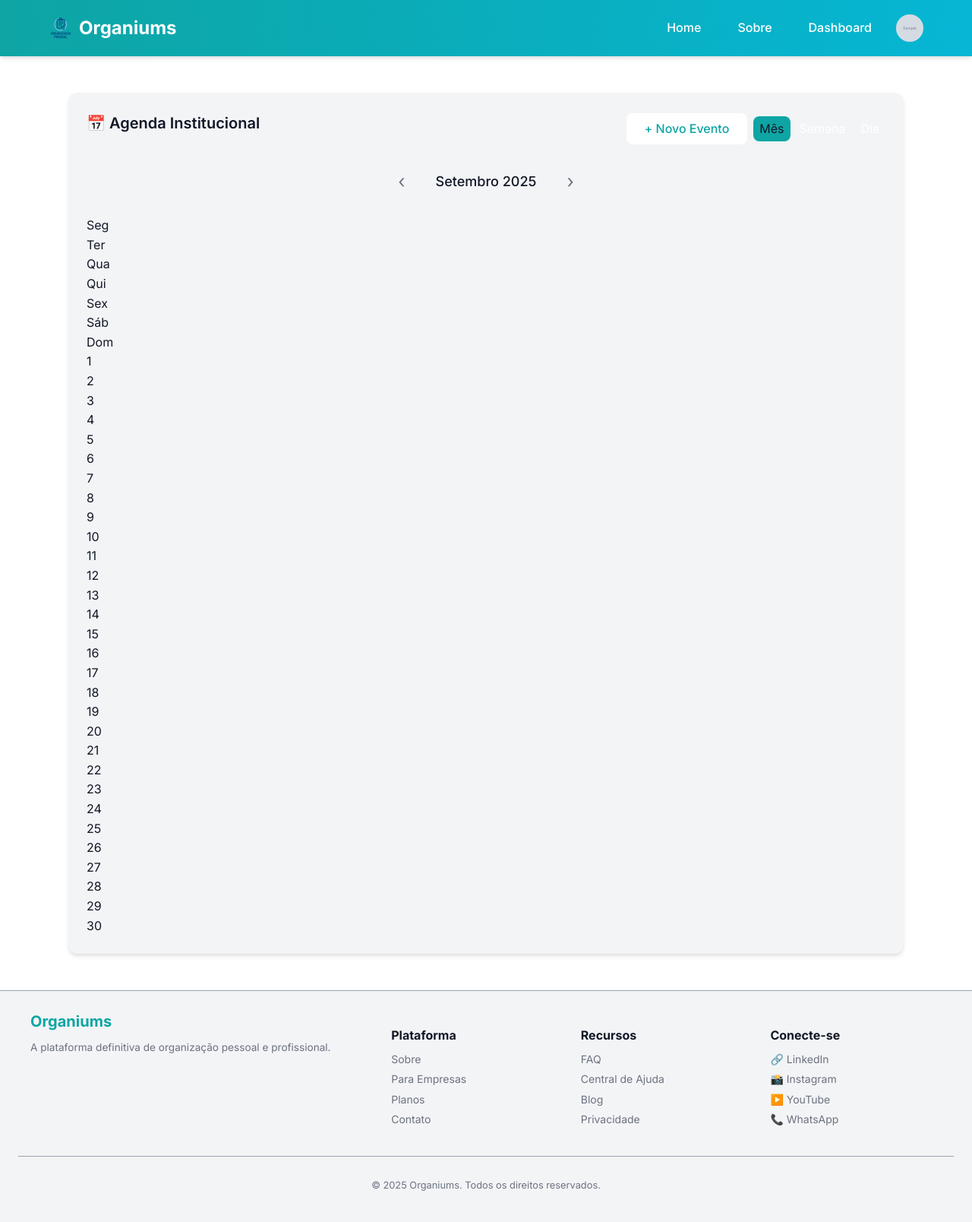
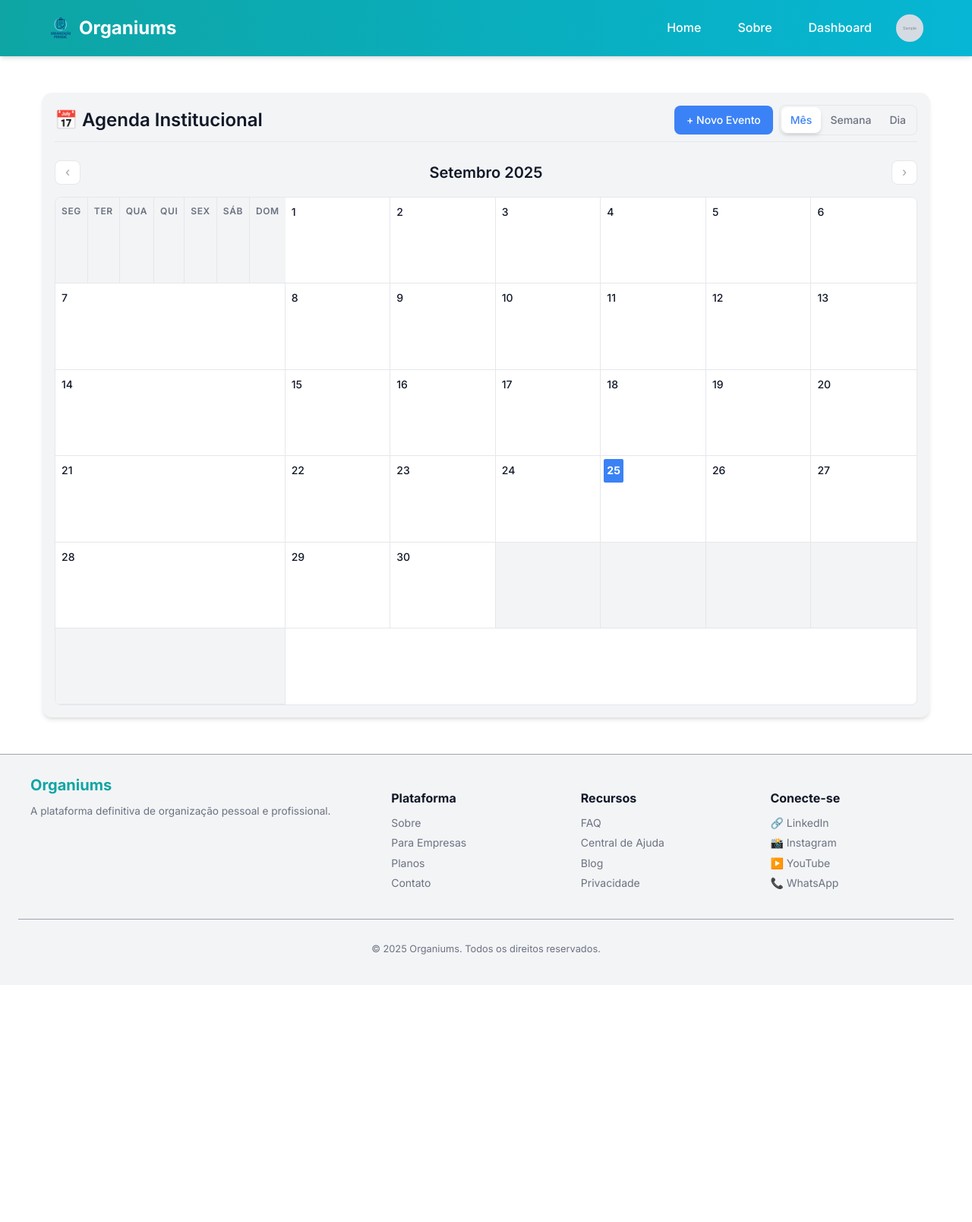
Before and after one commit to esquivelluiz964/organiumsv2, a Flask app: page /client/calendar in a window 1280 px wide. Shown: the whole page at 76% size. After the commit the page ends 1256 px from the top, so only its background shows below. Run offline with Flask 3, Linux system fonts and the light colour scheme; a user stored in the database is signed in; data comes from the database, SQL or seed files in the repository; both versions use the stored data as it was after the commit; tables that the repository leaves empty hold one stand-in row (values such as "Sample post"); grey boxes marked "Sample" are stand-in pictures.

Commit message:
padronizar o site

```diff
--- a/app/static/css/calendar.css
+++ b/app/static/css/calendar.css
@@ -1,23 +1,39 @@
-/* ---------- Layout Geral ---------- */
-.container.client-section {
-  max-width: 1100px;
-  margin: 0 auto;
-  padding: var(--spacing-lg);
-  font-family: var(--font-body);
+/* variáveis específicas do calendário */
+:root {
+  --calendar-header-bg: var(--bg-light);
+  --calendar-border: var(--border);
+  --calendar-day-hover: var(--bg-light);
+  --calendar-weekend-bg: var(--bg-light);
+  --calendar-today-bg: var(--info-bg);
+  --calendar-today-border: var(--info);
+  --calendar-cell-height: 100px;
 }
 
-/* ---------- Header ---------- */
+/* Container principal da seção cliente */
+.container.client-section {
+  max-width: var(--container-width);
+  margin: 0 auto;
+  padding: var(--spacing-md);
+  font-family: var(--font-alt);
+  font-size: var(--text-sm);
+  color: var(--fg);
+}
+
+/* Cabeçalho do calendário */
 .calendar-header {
   display: flex;
   justify-content: space-between;
   align-items: center;
   margin-bottom: var(--spacing-md);
+  padding-bottom: var(--spacing-sm);
+  border-bottom: 1px solid var(--calendar-border);
 }
 
 .calendar-header h1 {
-  font-size: var(--text-xl);
+  font-size: var(--text-2xl);
   font-weight: 600;
   color: var(--fg);
+  margin: 0;
 }
 
 .calendar-actions {
@@ -26,207 +42,304 @@
   gap: var(--spacing-sm);
 }
 
-/* View selector */
+/* Botão novo evento (reutilize classe .btn, .btn-primary) */
+.btn-primary {
+  background: var(--info);
+  color: #fff;
+  border: none;
+  padding: var(--spacing-sm) var(--spacing-md);
+  border-radius: var(--radius);
+  font-weight: 500;
+  font-size: var(--text-sm);
+  transition: var(--transition);
+}
+
+.btn-primary:hover {
+  background: var(--brand-dark);
+}
+
+/* Seletor de visualização (dias, semanas etc) */
 .view-selector {
   display: flex;
-  gap: var(--spacing-xs);
+  background: var(--bg-light);
+  border-radius: var(--radius);
+  padding: 2px;
+  border: 1px solid var(--calendar-border);
 }
 
 .btn-view {
-  background: var(--gray-100);
-  border: 1px solid var(--gray-300);
-  padding: var(--spacing-xs) var(--spacing-sm);
+  background: transparent;
+  border: none;
+  padding: 0.375rem 0.75rem;
   border-radius: var(--radius);
+  font-weight: 500;
+  font-size: var(--text-sm);
+  color: var(--muted);
   cursor: pointer;
   transition: var(--transition);
 }
 
 .btn-view.active {
-  background: var(--brand-primary);
-  color: var(--fg-inverse);
-  border-color: var(--brand-primary-dark);
+  background: var(--surface);
+  color: var(--info);
+  box-shadow: var(--shadow);
 }
 
-/* ---------- Navegação ---------- */
+.btn-view:hover:not(.active) {
+  background: var(--bg-light);
+}
+
+/* Navegação de mês */
 .calendar-nav {
   display: flex;
-  justify-content: center;
+  justify-content: space-between;
   align-items: center;
-  margin: var(--spacing-md) 0;
-  gap: var(--spacing-lg);
+  margin-bottom: var(--spacing-sm);
+  padding: var(--spacing-sm) 0;
 }
 
 .calendar-nav h2 {
-  font-size: var(--text-lg);
-  font-weight: 500;
+  font-size: var(--text-xl);
+  font-weight: 600;
   color: var(--fg);
+  margin: 0;
 }
 
 .nav-btn {
-  background: none;
-  border: none;
-  font-size: 1.5rem;
+  background: var(--surface);
+  border: 1px solid var(--calendar-border);
+  color: var(--muted-light);
+  width: 32px;
+  height: 32px;
+  border-radius: var(--radius);
+  font-size: var(--text-md);
   cursor: pointer;
-  color: var(--muted);
+  display: flex;
+  align-items: center;
+  justify-content: center;
   transition: var(--transition);
 }
 
 .nav-btn:hover {
-  color: var(--fg);
+  background: var(--bg-light);
+  border-color: var(--muted);
 }
 
-/* ---------- Grade do Calendário ---------- */
-/* ---------- Grade do Calendário ---------- */
+/* Grade mensal */
 .calendar {
+  border: 1px solid var(--calendar-border);
+  border-radius: var(--radius);
+  overflow: hidden;
+  background: var(--surface);
+}
+
+.month-grid {
+  display: flex;
+  flex-direction: column;
+}
+
+.calendar-weekdays {
   display: grid;
   grid-template-columns: repeat(7, 1fr);
-  border: 1px solid var(--gray-300);
-  border-radius: var(--radius-lg);
-  overflow: hidden;
-  background: var(--bg-light);
+  background: var(--calendar-header-bg);
+  border-bottom: 1px solid var(--calendar-border);
 }
 
-.calendar .day {
-  border: 1px solid var(--gray-200);
-  min-height: 110px;
+.weekday {
+  padding: var(--spacing-sm);
+  text-align: center;
+  font-weight: 600;
+  color: var(--muted);
+  font-size: var(--text-xs);
+  text-transform: uppercase;
+  letter-spacing: 0.05em;
+  border-right: 1px solid var(--calendar-border);
+}
+
+.weekday:last-child {
+  border-right: none;
+}
+
+.month-grid {
+  display: grid;
+  grid-template-columns: repeat(7, 1fr);
+}
+
+.month-cell {
+  min-height: var(--calendar-cell-height);
+  border-right: 1px solid var(--calendar-border);
+  border-bottom: 1px solid var(--calendar-border);
+  background: var(--surface);
+  position: relative;
   padding: var(--spacing-xs);
-  position: relative;
+}
+
+.month-cell:nth-child(7n) {
+  border-right: none;
+}
+
+.month-cell.empty-cell {
+  background: var(--calendar-weekend-bg);
+}
+
+.month-cell .today {
+  background: var(--calendar-today-bg);
+  font-weight: 700;
+}
+
+.date-header {
   font-size: var(--text-sm);
+  font-weight: 500;
+  margin-bottom: var(--spacing-xs);
+  padding: var(--spacing-xs) var(--spacing-xs);
+  border-radius: 2px;
+}
+
+.date-header.today {
+  background: var(--calendar-today-border);
+  color: #fff;
+  display: inline-block;
+  min-width: 1.5rem;
+  text-align: center;
+}
+
+/* Container de eventos dentro do dia */
+.events-container {
+  min-height: calc(var(--calendar-cell-height) - 30px);
+}
+
+/* Evento no calendário */
+.calendar-event {
+  background: var(--info);
+  color: #fff;
+  padding: var(--spacing-xs) var(--spacing-xs);
+  border-radius: 2px;
+  font-size: 0.7rem;
+  margin-bottom: var(--spacing-xs);
+  cursor: pointer;
+  transition: var(--transition);
+  border-left: 2px solid var(--brand-secondary);
+  white-space: nowrap;
+  overflow: hidden;
+  text-overflow: ellipsis;
+  line-height: 1.2;
+}
+
+.calendar-event:hover {
+  opacity: 0.9;
+  transform: translateX(1px);
+}
+
+/* Visualização semanal */
+.week-wrapper {
+  display: grid;
+  grid-template-columns: repeat(7, 1fr);
+  border: 1px solid var(--calendar-border);
+  border-radius: var(--radius);
+  overflow: hidden;
+}
+
+.week-col {
+  border-right: 1px solid var(--calendar-border);
+  min-height: 400px;
+  padding: var(--spacing-sm);
+}
+
+.week-col:last-child {
+  border-right: none;
+}
+
+.week-day-title {
+  font-weight: 600;
+  font-size: var(--text-sm);
+  margin-bottom: var(--spacing-sm);
+  padding-bottom: var(--spacing-xs);
+  border-bottom: 1px solid var(--calendar-border);
+  text-align: center;
+}
+
+/* Visualização diária */
+.day-wrapper {
+  border: 1px solid var(--calendar-border);
+  border-radius: var(--radius);
+  overflow: hidden;
+}
+
+.day-col {
+  padding: var(--spacing-sm);
+}
+
+.hours-grid {
+  display: flex;
+  flex-direction: column;
+}
+
+.hour-row {
+  padding: var(--spacing-sm);
+  border-bottom: 1px solid var(--calendar-day-hover);
+  font-size: var(--text-xs);
+  color: var(--muted);
+  min-height: 60px;
+}
+
+.hour-row:last-child {
+  border-bottom: none;
+}
+
+/* Drag & Drop estados */
+.drag-over {
+  background: var(--info-bg) !important;
+  border: 2px dashed var(--info) !important;
+}
+
+.dragging {
+  opacity: 0.5;
+}
+
+/* Modal de evento calendar (reaproveita .modal / .modal-content) */
+/* Caso precise sobrescrever internações, use algo como: */
+.calendar-modal .modal-content {
+  background: var(--surface);
+}
+
+/* Formulário no modal */
+.form-group {
+  margin-bottom: var(--spacing-md);
+}
+
+.form-group label {
+  display: block;
+  margin-bottom: var(--spacing-xs);
+  font-weight: 500;
+  color: var(--muted);
+  font-size: var(--text-sm);
+}
+
+.form-group input,
+.form-group select,
+.form-group textarea {
+  width: 100%;
+  padding: var(--spacing-sm);
+  border: 1px solid var(--calendar-border);
+  border-radius: var(--radius);
+  font-size: var(--text-sm);
+  background: var(--surface);
+  color: var(--fg);
   transition: var(--transition);
 }
 
-.calendar .day:hover {
-  background: var(--gray-100);
+.form-group input:focus,
+.form-group select:focus,
+.form-group textarea:focus {
+  outline: none;
+  border-color: var(--info);
+  box-shadow: 0 0 0 2px rgba(59, 130, 246, 0.1);
 }
 
-/* Número do dia */
-.calendar .day .date {
-  font-weight: 600;
-  font-size: var(--text-md);
-  color: var(--fg);
-  margin-bottom: var(--spacing-xxs);
-}
-
-/* Dia atual */
-.calendar .day.today {
-  background: var(--brand-primary-light);
-  border: 2px solid var(--brand-primary);
-}
-
-/* ---------- Eventos ---------- */
-.calendar .event {
-  display: inline-block;
-  background: var(--brand-primary);
-  color: var(--fg-inverse);
-  font-size: var(--text-xs);
-  padding: var(--spacing-xxs) var(--spacing-xs);
-  border-radius: 999px; /* estilo pill */
-  margin: 2px 0;
-  white-space: nowrap;
-  overflow: hidden;
-  text-overflow: ellipsis;
-  cursor: pointer;
-  box-shadow: var(--shadow-sm);
-  transition: var(--transition);
-}
-
-.calendar .event:hover {
-  opacity: 0.9;
-  transform: scale(1.02);
-}
-
-/* Variações de cor para eventos */
-.event-success { background: var(--success); }
-.event-warning { background: var(--warning); }
-.event-danger  { background: var(--danger); }
-.event-info    { background: var(--info); }
-.event-dark    { background: var(--gray-700); }
-
-/* ---------- Dark Mode ---------- */
-[data-theme="dark"] .calendar {
-  background: var(--bg-dark);
-  border-color: var(--gray-700);
-}
-
-[data-theme="dark"] .calendar .day {
-  border-color: var(--gray-600);
-}
-
-[data-theme="dark"] .calendar .day:hover {
-  background: var(--gray-800);
-}
-
-/* Dia atual */
-.calendar .day.today {
-  background: var(--brand-primary-light);
-  border: 2px solid var(--brand-primary);
-}
-
-/* ---------- Eventos ---------- */
-.calendar .event {
-  display: inline-block;
-  background: var(--brand-primary);
-  color: var(--fg-inverse);
-  font-size: var(--text-xs);
-  padding: var(--spacing-xxs) var(--spacing-xs);
-  border-radius: var(--radius-sm);
-  margin: 2px 0;
-  white-space: nowrap;
-  overflow: hidden;
-  text-overflow: ellipsis;
-  cursor: pointer;
-}
-
-/* ---------- Modal ---------- */
-.modal {
-  display: none;
-  position: fixed;
-  z-index: 1000;
-  padding-top: 50px;
-  left: 0;
-  top: 0;
-  width: 100%;
-  height: 100%;
-  overflow: auto;
-  background: var(--overlay);
-}
-
-.modal-content {
-  background: var(--bg-light);
-  margin: auto;
-  padding: var(--spacing-lg);
-  border-radius: var(--radius-lg);
-  max-width: 500px;
-  box-shadow: var(--shadow-md);
-}
-
-.modal-content h2 {
-  margin-bottom: var(--spacing-md);
-  font-size: var(--text-lg);
-  color: var(--fg);
-}
-
-.modal-content .form-group {
-  margin-bottom: var(--spacing-sm);
-}
-
-.modal-content label {
-  font-size: var(--text-sm);
-  font-weight: 500;
-  color: var(--fg);
-  display: block;
-  margin-bottom: var(--spacing-xxs);
-}
-
-.modal-content input,
-.modal-content select,
-.modal-content textarea {
-  width: 100%;
-  padding: var(--spacing-xs) var(--spacing-sm);
-  border: 1px solid var(--gray-300);
-  border-radius: var(--radius);
-  font-size: var(--text-sm);
-  font-family: var(--font-body);
+.form-row {
+  display: grid;
+  grid-template-columns: 1fr 1fr;
+  gap: var(--spacing-sm);
 }
 
 .color-picker {
--- a/app/static/css/main.css
+++ b/app/static/css/main.css
@@ -41,14 +41,15 @@
   padding: var(--spacing-lg);
   text-align: center;
   color: var(--muted);
-  font-size: 0.875rem;
+  font-size: var(--text-sm);
   margin-top: var(--spacing-xl);
 }
 
+/* ---------- Botões ---------- */
 button {
   background: var(--brand-primary);
   border: none;
-  color: white;
+  color: #fff;
   padding: var(--spacing-sm) var(--spacing-md);
   border-radius: var(--radius);
   cursor: pointer;
--- a/app/static/css/vars.css
+++ b/app/static/css/vars.css
@@ -1,14 +1,19 @@
 :root {
-  /* ---------- Cores principais ---------- */
+  /* ---------- Tema: Cores Globais ---------- */
   --bg: #ffffff;
   --fg: #111827;
-  --brand-primary: #0ea5a4;   /* Turquesa principal */
-  --brand-secondary: #06b6d4; /* Turquesa clara */
-  --brand-dark: #0d9488;      /* Turquesa escura */
+  --bg-light: #f3f4f6;
 
-  --bg-light: #f3f4f6;
   --muted: #6b7280;
   --muted-light: #9ca3af;
+
+  --border: #e5e7eb;
+  --surface: #ffffff;
+
+  /* ---------- Marca ---------- */
+  --brand-primary: #0ea5a4;
+  --brand-secondary: #06b6d4;
+  --brand-dark: #0d9488;
 
   /* ---------- Cores de Status ---------- */
   --success: #10b981;
@@ -22,19 +27,19 @@
 
   /* ---------- Tipografia ---------- */
   --font-base: 'Inter', system-ui, Arial, sans-serif;
-  --font-alt: 'Segoe UI', Tahoma, Geneva, Verdana, sans-serif;
+  --font-alt: 'Inter', system-ui, Arial, sans-serif;
 
-  --text-xs: 0.75rem;   /* 12px */
-  --text-sm: 0.875rem;  /* 14px */
-  --text-md: 1rem;      /* 16px */
-  --text-lg: 1.125rem;  /* 18px */
-  --text-xl: 1.25rem;   /* 20px */
-  --text-2xl: 1.5rem;   /* 24px */
-  --text-3xl: 1.875rem; /* 30px */
+  --text-xs: 0.75rem;
+  --text-sm: 0.875rem;
+  --text-md: 1rem;
+  --text-lg: 1.125rem;
+  --text-xl: 1.25rem;
+  --text-2xl: 1.5rem;
+  --text-3xl: 1.875rem;
 
   --line-height: 1.6;
 
-  /* ---------- Espaçamentos ---------- */
+  /* ---------- Espaçamento ---------- */
   --container-width: 1200px;
   --spacing-xs: 4px;
   --spacing-sm: 8px;
@@ -55,8 +60,12 @@
   --shadow-lg: 0 20px 25px -5px rgba(0, 0, 0, 0.1),
                0 10px 10px -5px rgba(0, 0, 0, 0.04);
 
-  /* ---------- Transições ---------- */
+  /* ---------- Outros ---------- */
   --transition: all 0.3s ease;
+
+  /* ---------- Cores específicas reutilizáveis ---------- */
+  --modal-bg: var(--surface);
+  --overlay-bg: rgba(0, 0, 0, 0.6);
 }
 
 /* ---------- Dark mode ---------- */
@@ -65,12 +74,18 @@
     --bg: #111827;
     --fg: #f3f4f6;
     --bg-light: #1f2937;
+
     --muted: #d1d5db;
     --muted-light: #9ca3af;
+
+    --surface: #1f2937;
+    --border: #374151;
 
     --info-bg: #1e3a8a;
     --success-bg: #064e3b;
     --danger-bg: #7f1d1d;
     --warning-bg: #78350f;
+
+    --overlay-bg: rgba(255, 255, 255, 0.1);
   }
 }
--- a/app/static/js/calendar.js
+++ b/app/static/js/calendar.js
@@ -110,10 +110,10 @@
         // weekdays header
         const weekDays = ['Seg', 'Ter', 'Qua', 'Qui', 'Sex', 'Sáb', 'Dom'];
         const headerRow = document.createElement('div');
-        headerRow.className = 'weekdays-row';
+        headerRow.className = 'calendar-weekdays';
         weekDays.forEach(d => {
             const cell = document.createElement('div');
-            cell.className = 'weekday-cell';
+            cell.className = 'weekday';
             cell.textContent = d;
             headerRow.appendChild(cell);
         });
```
Also changed, not shown: other parts of app/static/css/calendar.css (+72 -7 lines), other parts of app/static/css/main.css (+31 -41 lines), app/templates/client/my_demands.html (+27 -16 lines), instance/mvp.db.
